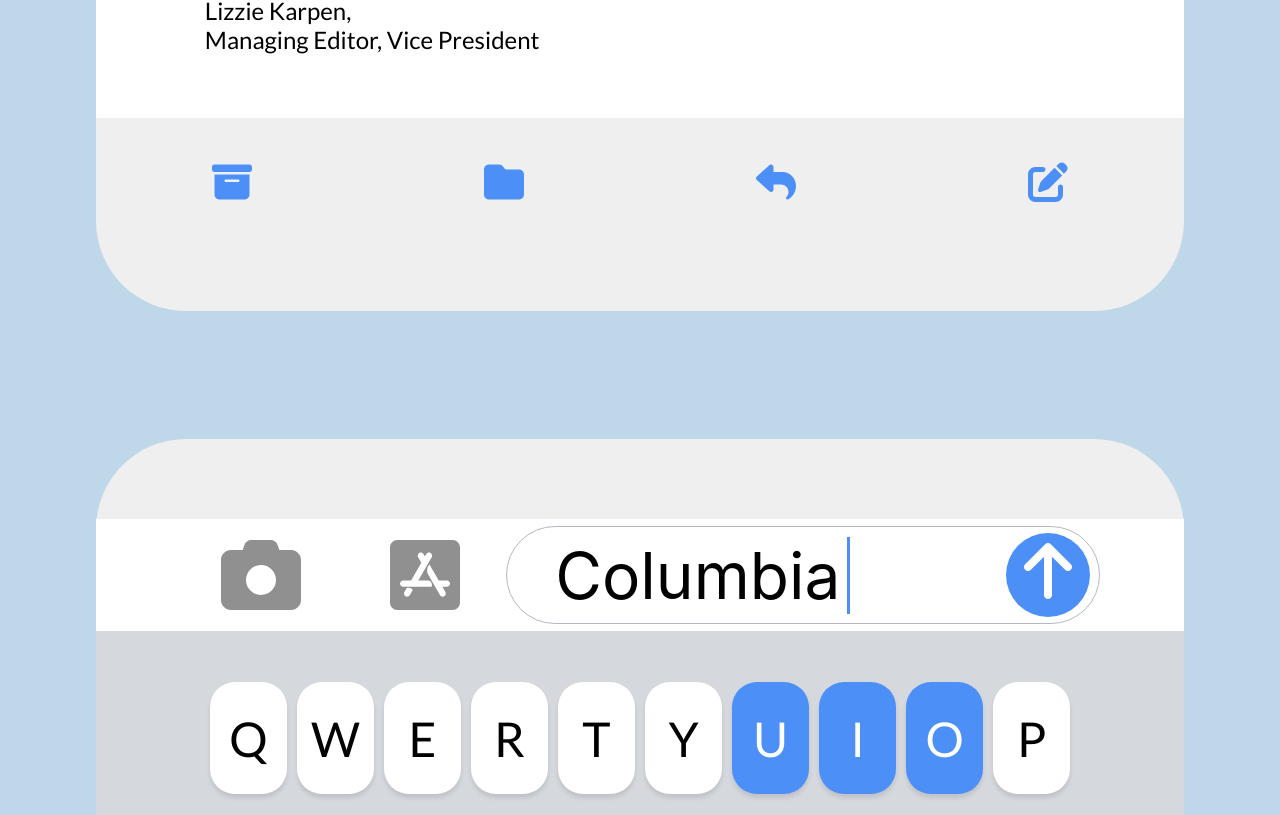
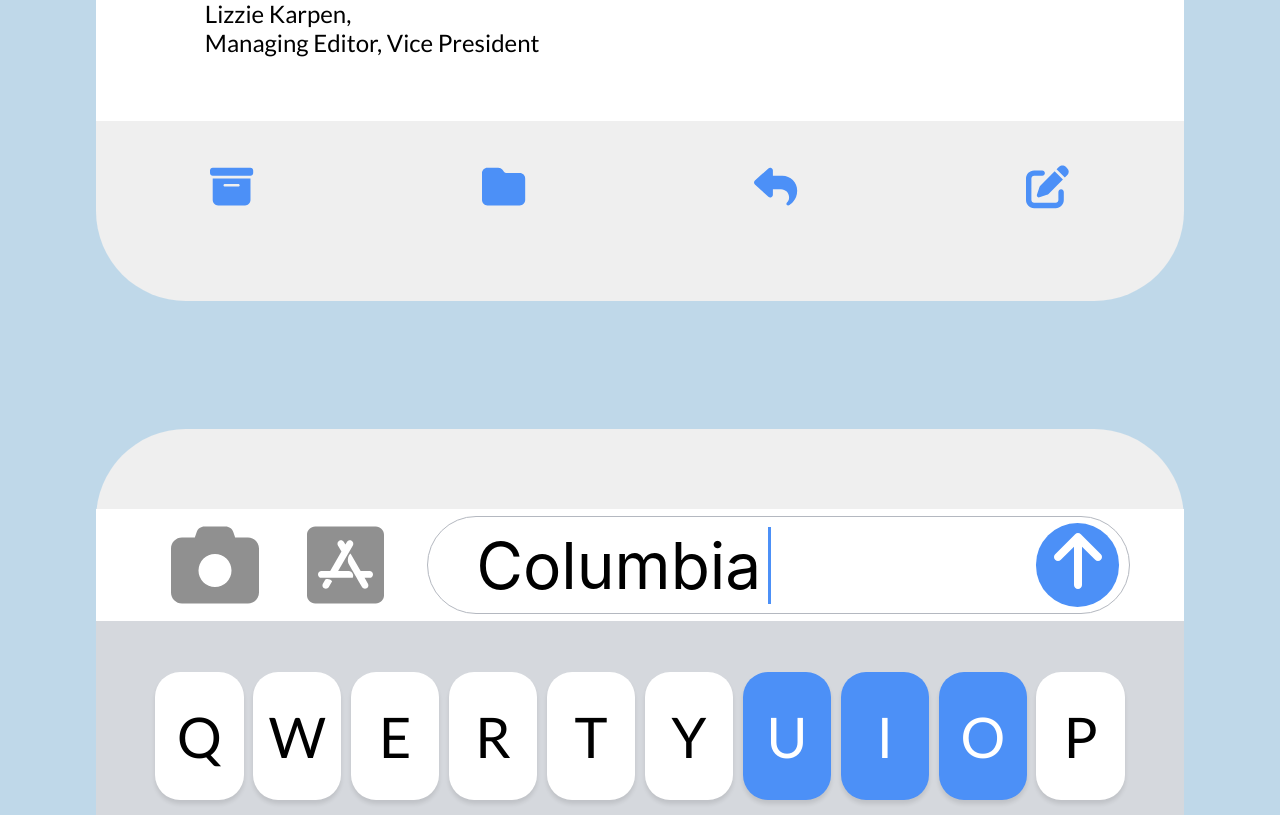
Before and after one commit to spectatorpublishing/commencement2022, a React (Create React App) app: page / in a window 1280 px wide. Shown: the part 1315-2130 px from the top of the page. Built offline with nearby package versions, Linux system fonts and the light colour scheme.

Commit message:
small spacing stuff. :)

```diff
--- a/src/components/EditorLetter.js
+++ b/src/components/EditorLetter.js
@@ -46,6 +46,7 @@ const Row = styled.div`
     &.icons {
         width: 100%;
         justify-content: space-around;
+        padding-bottom: 1rem;
     }
 
     @media (max-width: ${theme.sizes.mobile}) {
@@ -60,7 +61,7 @@ const Row = styled.div`
 `;
 
 const Text = styled.p`
-    margin: 0 0 0 .5rem;
+    margin: auto 0 auto .5rem;
     font-family: "Lato";
     font-weight: 400;
     font-size: 2rem;
@@ -177,6 +178,10 @@ const CDSLogo = styled.div`
 const ObjectLine = styled.div`
     display: flex;
     flex-direction: row;
+
+    h2 {
+        margin-right: 0.4rem;
+    }
 `;
 
 const BodyWrapper = styled.div`
@@ -194,7 +199,7 @@ const BodyWrapper = styled.div`
 const IconWrapper = styled.div`
     align-self: flex-end;
     justify-self: center;
-    font-size: 2.5rem;
+    font-size: 2.7rem;
     color: ${theme.colors.blue};
 
     &.attach {
@@ -243,8 +248,8 @@ const EmailHeader = () => {
             <Col className="two">
                 <h3>Columbia Spectator</h3>
                 <ObjectLine>
-                    <h2 style={{color:theme.colors.black}}>To:</h2>
-                    <h2>Class of 2022</h2>
+                    <h2 style={{color:theme.colors.black}}>To: </h2>
+                    <h2> Class of 2022</h2>
                 </ObjectLine>
             </Col>
             <Col className="three">
--- a/src/components/Key.js
+++ b/src/components/Key.js
@@ -5,13 +5,13 @@ import { FontAwesomeIcon } from '@fortawesome/react-fontawesome';
 import { faDeleteLeft, faCircleUp } from '@fortawesome/free-solid-svg-icons';
 
 const KeyWrapper = styled.div`
-  width: 5.5rem;
-  height: 7rem;
+  width: 6.5rem;
+  height: 8rem;
   margin: .7rem .3rem;
   border-radius: 25px;
   display: grid;
   place-items: center;
-  font-size: 3rem;
+  font-size: 3.5rem;
   font-weight: 400;
   background-color: ${theme.colors.white};
   color: ${theme.colors.black};
@@ -36,13 +36,27 @@ const KeyWrapper = styled.div`
   }
 
   @media only screen and (max-width: 768px) {
-    width: 1.5rem;
+    width: 2.5rem;
     min-width: 1.5rem;
-    height: 2rem;
+    height: 3.5rem;
     min-height: 2rem;
     border-radius: 8px;
     margin: 0.2rem 0.1rem;
-    font-size: .9rem;
+    font-size: 1.2rem;
+
+    &.big {
+      width: 3.1rem;
+    }
+  }
+
+  @media only screen and (max-width: 375px) {
+    width: 1.5rem;
+    min-width: 1.5rem;
+    height: 4rem;
+    min-height: 2rem;
+    border-radius: 8px;
+    margin: 0.2rem 0.1rem;
+    font-size: 2rem;
 
     &.big {
       width: 3.1rem;
--- a/src/components/Keyboard.js
+++ b/src/components/Keyboard.js
@@ -19,7 +19,7 @@ const KeyboardWrapper = styled.div`
   background-color: ${theme.colors.darkGray};
   align-self: center;
   margin: 0 4rem;
-  padding: 2.5rem 0 4rem;
+  padding: 2.5rem 0 2rem 0rem;
   display: flex;
   flex-direction: column;
   align-items: center;
@@ -36,10 +36,11 @@ const Line = styled.div`
   flex-direction: row;
   display: flex;
   justify-content: center;
-  width: 80%;
+  width: 90%;
 
   &.icons {
-      justify-content: space-between;
+    margin-top: 1rem;
+    justify-content: space-between;
   }
 
   @media (max-width: ${theme.sizes.mobile}) {
--- a/src/components/TextConvo.js
+++ b/src/components/TextConvo.js
@@ -48,10 +48,10 @@ const TypingBar = styled.div`
 `;
 
 const IconWrapper = styled.div`
-  width: 15%;
+  width: 12%;
   height: 100%;
   color: ${theme.colors.gray};
-  font-size: 5rem;
+  font-size: 5.5rem;
   display: grid;
   place-items: center;
 
@@ -62,7 +62,7 @@ const IconWrapper = styled.div`
 `;
 
 const TypingBubble = styled.div`
-    width: 50%;
+    width: 60%;
     height: 6rem;
     border-radius: 90px;
     border: 1px solid ${theme.colors.keyGray};
@@ -72,6 +72,7 @@ const TypingBubble = styled.div`
     align-items: center;
     justify-content: space-between;
     font-size: 4rem;
+    margin-left: 1rem;
 
     @media (max-width: ${theme.sizes.mobile}) {
         width: 60%;
```
